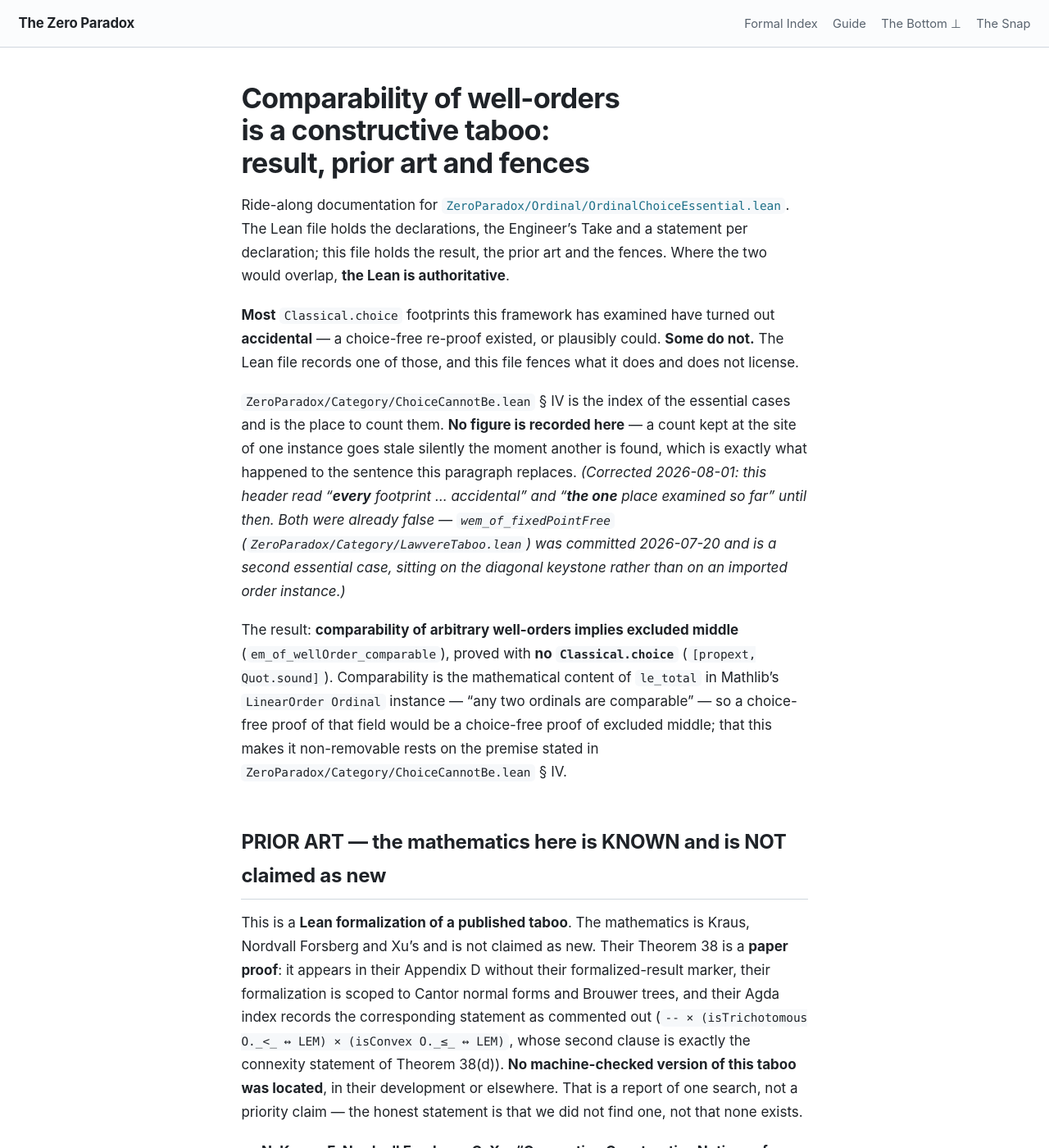
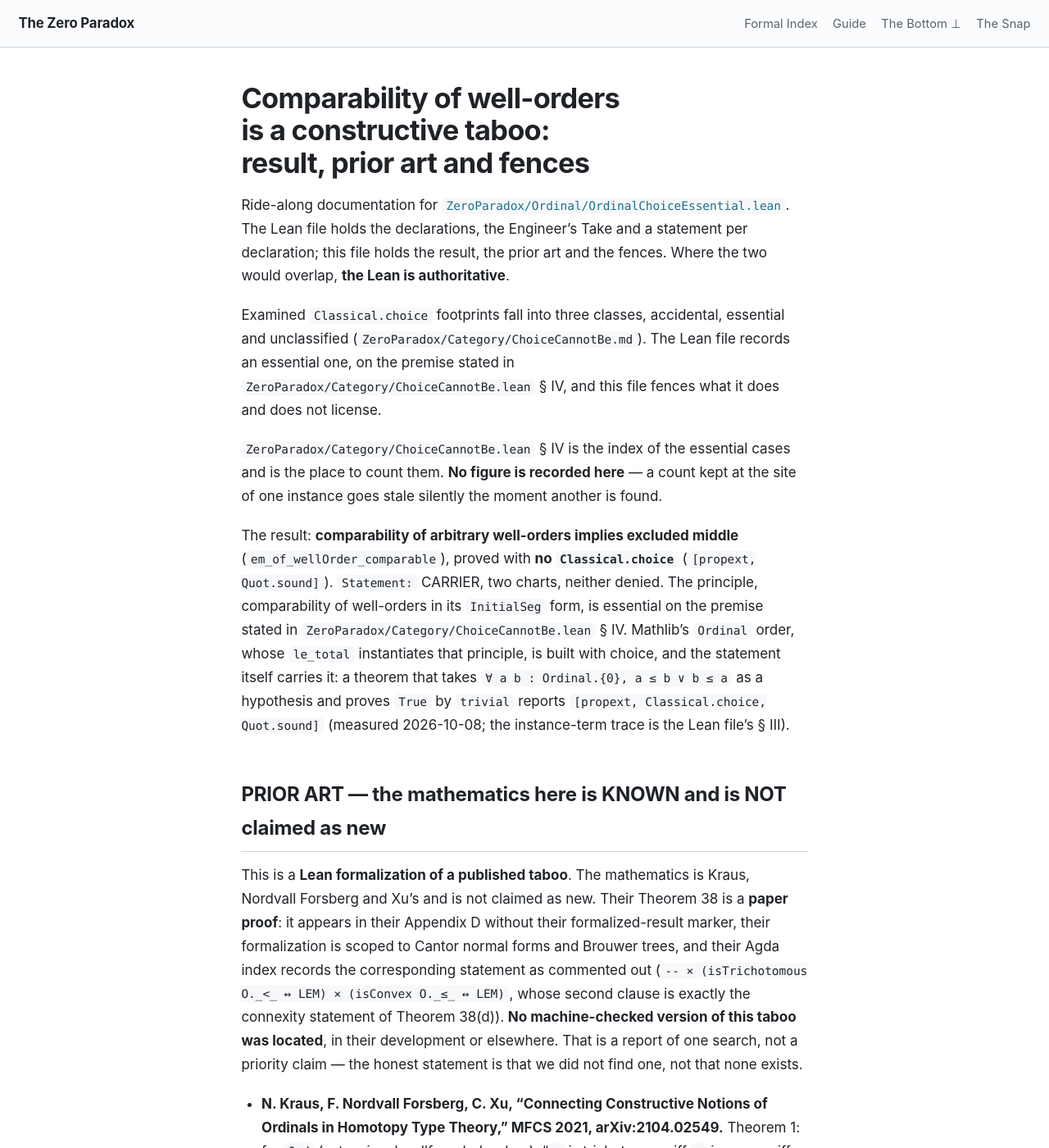
Before and after one commit to timbrigham/ZeroParadox, a Jekyll site: the page built from ZeroParadox/Ordinal/OrdinalChoiceEssential.md, in a window 1280 px wide and 1400 px high. Shown: the whole window at 82% size. Built offline with Jekyll 4.4.1, drawn with Linux system fonts in a browser that asks for light colours; our own code applies the rules of GitHub Pages for plain Markdown files; some of the changed text lies outside the part shown.

Commit message:
Choice essential claim, part 1 round 2: both charts for Ordinal, fences and referents
OrdinalChoiceEssential.md states both charts (Tim ruling 2026-10-08): the
principle, comparability of well-orders in its InitialSeg form, is
essential on the ChoiceCannotBe.lean § IV premise, while Mathlib's Ordinal
order carries choice in the statement itself. The trichotomy consumers
now DEPEND on the principle rather than implying excluded middle, the
nonexistent Ordinal.lt_or_ge becomes root lt_or_ge, and the moved
history parenthetical and unpremised essential-case wording are gone.

AxiomProfile.md: the table row reverts to "open"; the measurement/
reduction sentence at the head of "Where Classical.choice enters" now
agrees with "Reductions, not measurements"; history wording dropped.
ChoiceCannotBe.lean § IV: the header's first clause names cases 1 and 2;
the escape comment and the case-2 instantiation now carry the premise
and the general instantiation. ChoiceCannotBe.md: Jankov 1968 cited for
weak excluded middle not giving excluded middle, the premise named as
what carries non-provability to Lean's choice-free fragment, pointer
moved to SyntacticCollapse.md. Smaller wording and wrap fixes.

Co-Authored-By: Claude Opus 5.5 (1M context) <noreply@anthropic.com>
Claude-Session: https://claude.ai/code/session_01DYrKY8CR8AeESMvjGVQtzA

```diff
--- a/ZeroParadox/Ordinal/OrdinalChoiceEssential.md
+++ b/ZeroParadox/Ordinal/OrdinalChoiceEssential.md
@@ -4,24 +4,22 @@ Ride-along documentation for [`ZeroParadox/Ordinal/OrdinalChoiceEssential.lean`]
 The Lean file holds the declarations, the Engineer's Take and a statement per declaration; this file holds
 the result, the prior art and the fences. Where the two would overlap, **the Lean is authoritative**.
 
-**Most** `Classical.choice` footprints this framework has examined have turned out **accidental** — a
-choice-free re-proof existed, or plausibly could. **Some do not.** The Lean file records one of those, and
-this file fences what it does and does not license.
+Examined `Classical.choice` footprints fall into three classes, accidental, essential and unclassified
+(`ZeroParadox/Category/ChoiceCannotBe.md`). The Lean file records an essential one, on the premise stated
+in `ZeroParadox/Category/ChoiceCannotBe.lean` § IV, and this file fences what it does and does not license.
 
 `ZeroParadox/Category/ChoiceCannotBe.lean` § IV is the index of the essential cases and is the place
 to count them. **No figure is recorded here** — a count kept at the site of one instance goes stale
-silently the moment another is found, which is exactly what happened to the sentence this paragraph
-replaces. *(Corrected 2026-08-01: this header read "**every** footprint … accidental" and "**the one**
-place examined so far" until then. Both were already false — `wem_of_fixedPointFree`
-(`ZeroParadox/Category/LawvereTaboo.lean`) was committed 2026-07-20 and is a second essential case,
-sitting on the diagonal keystone rather than on an imported order instance.)*
+silently the moment another is found.
 
 The result: **comparability of arbitrary well-orders implies excluded middle**
 (`em_of_wellOrder_comparable`), proved with **no `Classical.choice`**
-(`[propext, Quot.sound]`). Comparability is the mathematical content of `le_total` in Mathlib's
-`LinearOrder Ordinal` instance — "any two ordinals are comparable" — so a choice-free proof of that
-field would be a choice-free proof of excluded middle; that this makes it non-removable rests on the
-premise stated in `ZeroParadox/Category/ChoiceCannotBe.lean` § IV.
+(`[propext, Quot.sound]`). `Statement:` CARRIER, two charts, neither denied. The principle,
+comparability of well-orders in its `InitialSeg` form, is essential on the premise stated in
+`ZeroParadox/Category/ChoiceCannotBe.lean` § IV. Mathlib's `Ordinal` order, whose `le_total` instantiates that principle, is built with choice, and
+the statement itself carries it: a theorem that takes `∀ a b : Ordinal.{0}, a ≤ b ∨ b ≤ a` as a
+hypothesis and proves `True` by `trivial` reports `[propext, Classical.choice, Quot.sound]` (measured
+2026-10-08; the instance-term trace is the Lean file's § III).
 
 ## PRIOR ART — the mathematics here is KNOWN and is NOT claimed as new
 
@@ -70,9 +68,10 @@ KNX are worth stating precisely, and none is a mathematical advance:
 ## What this DOES establish
 
 The *substrate* is essential in the sense, and on the premise, of
-`ZeroParadox/Category/ChoiceCannotBe.lean` § IV: "Any two well-orders are comparable" — hence
-`Ordinal`'s `LinearOrder`, hence `Ordinal.lt_or_ge`, hence every `sup`/`nfp`/`deriv` argument that
-leans on trichotomy — implies excluded middle by a choice-free reduction.
+`ZeroParadox/Category/ChoiceCannotBe.lean` § IV: "any two well-orders are comparable" implies excluded
+middle by a choice-free reduction. `Ordinal`'s `LinearOrder`, `lt_or_ge` on it, and every
+`sup`/`nfp`/`deriv` argument that leans on trichotomy DEPEND on that principle; they do not imply it,
+and on `Ordinal` the order instance carries choice in its own term (the Lean file's § III).
 
 ## What this does NOT establish — read before citing the Lean file
 
@@ -87,7 +86,9 @@ Nothing about ε₀ supplies those.
 
 So the classification splits, and the split is the point:
 
-* **the general order on `Ordinal` — ESSENTIAL** on the premise above (the Lean file);
+* **comparability of well-orders, the principle `Ordinal`'s general order instantiates — ESSENTIAL**
+  on the premise above (`em_of_wellOrder_comparable`); `Ordinal`'s order instance itself carries choice
+  in its term (the Lean file's § III);
 * **the ε₀ results' inheritance of it — still ACCIDENTAL-or-unclassified.** They use a
   general-purpose classically-built order where a decidable fragment would do.
 
```
Also changed, not shown: ZeroParadox/AxiomProfile.md (+5 -4 lines), ZeroParadox/Category/ChoiceCannotBe.md (+12 -9 lines), ZeroParadox/Ordinal/SyntacticCollapse.md (+2 -1 lines), 4 other files.
